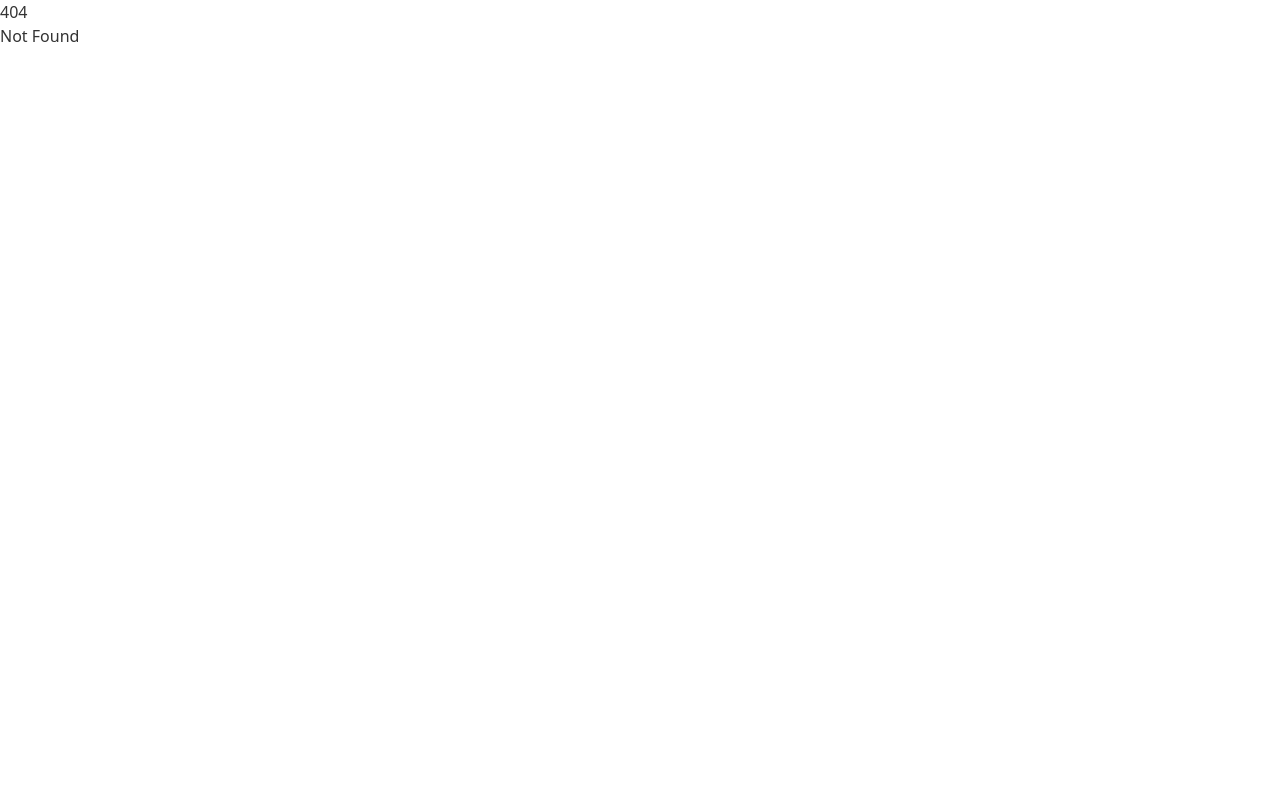
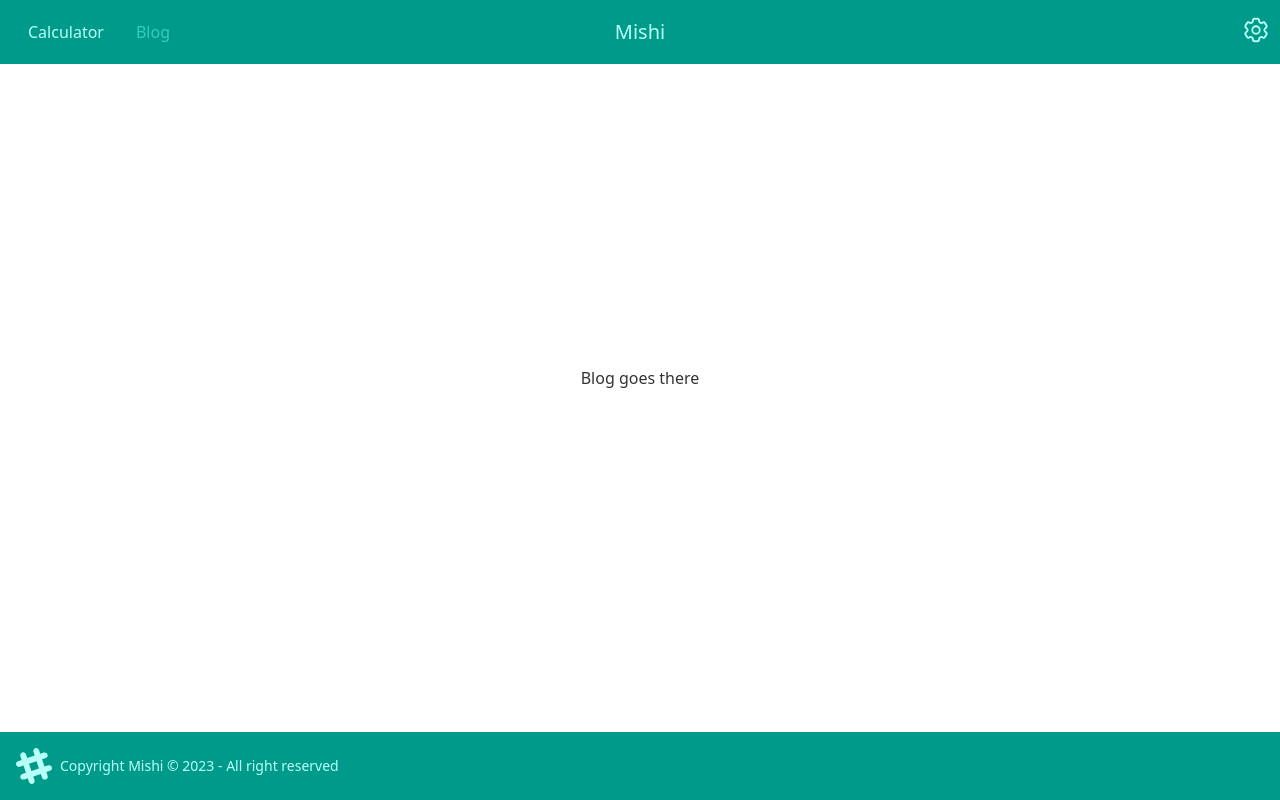
Before and after one commit to MishiBarf/Mishi, a SvelteKit app: page /blog in a window 1280 px wide. Before the commit this address had no page. Built offline with nearby package versions, Linux system fonts and the light colour scheme.

Commit message:
Fixed #10 Now just need to add content

```diff
--- a/src/components/IntakeDisplay.svelte
+++ b/src/components/IntakeDisplay.svelte
@@ -6,10 +6,6 @@
 	export let title: string;
 	export let multiplicator = 1;
 	export let measurements: Measurements = 'metric';
-
-	$: {
-		console.log(measurements)
-	}
 </script>
 
 <div class="stat">
--- a/src/components/Navbar.svelte
+++ b/src/components/Navbar.svelte
@@ -1,41 +1,18 @@
 <script>
   import { measurements } from "../core/stores";
+  import { page } from "$app/stores";
 </script>
 
 
 <div class="navbar bg-base-100 bg-neutral">
-  <div class="navbar-start">
-<!--    The dropdown could come in handy later -->
-<!--    <div class="dropdown">-->
-<!--      <label tabindex="0" class="btn btn-ghost btn-circle">-->
-<!--        <svg-->
-<!--          xmlns="http://www.w3.org/2000/svg"-->
-<!--          class="h-5 w-5"-->
-<!--          fill="none"-->
-<!--          viewBox="0 0 24 24"-->
-<!--          stroke="currentColor"-->
-<!--        >-->
-<!--          <path-->
-<!--            stroke-linecap="round"-->
-<!--            stroke-linejoin="round"-->
-<!--            stroke-width="2"-->
-<!--            d="M4 6h16M4 12h16M4 18h7"-->
-<!--          />-->
-<!--        </svg-->
-<!--        >-->
-<!--      </label>-->
-<!--      <ul-->
-<!--        tabindex="0"-->
-<!--        class="menu menu-compact dropdown-content mt-3 p-2 shadow bg-base-100 rounded-box w-52"-->
-<!--      >-->
-<!--        <li><a>Homepage</a></li>-->
-<!--        <li><a>Portfolio</a></li>-->
-<!--        <li><a>About</a></li>-->
-<!--      </ul>-->
-<!--    </div>-->
+  <div class="navbar-start text-neutral-content">
+    <ul class="menu menu-horizontal px-1">
+      <li class:text-accent={$page.url.pathname === "/"} ><a href="/" >Calculator</a></li>
+      <li class:text-accent={$page.url.pathname === "/blog"}><a href="/blog" >Blog</a></li>
+    </ul>
   </div>
   <div class="navbar-center text-neutral-content">
-    <h1 class="text-xl">Mishi</h1>
+    <a href="/" class="text-xl">Mishi</a>
   </div>
   <div class="navbar-end">
     <button class="dropdown dropdown-end">
--- a/src/routes/+layout.svelte
+++ b/src/routes/+layout.svelte
@@ -1,5 +1,13 @@
 <script>
-	import '../app.css';
+  import "../app.css";
+  import Navbar from "../components/Navbar.svelte";
+  import Calculator from "../components/Calculator.svelte";
+  import Footer from "../components/Footer.svelte";
 </script>
 
-<slot />
+
+<div class="flex flex-col h-screen">
+  <Navbar />
+  <slot />
+  <Footer />
+</div>
--- a/src/routes/+page.svelte
+++ b/src/routes/+page.svelte
@@ -1,11 +1,5 @@
 <script>
-  import Navbar from "../components/Navbar.svelte";
   import Calculator from "../components/Calculator.svelte";
-  import Footer from "../components/Footer.svelte";
 </script>
 
-<div class="flex flex-col h-screen">
-  <Navbar />
-  <Calculator />
-  <Footer />
-</div>
+<Calculator />
--- /dev/null
+++ b/src/routes/blog/+page.svelte
@@ -0,0 +1,5 @@
+<div class="pb-10 m-auto">
+
+  <p>Blog goes there</p>
+
+</div>
```
